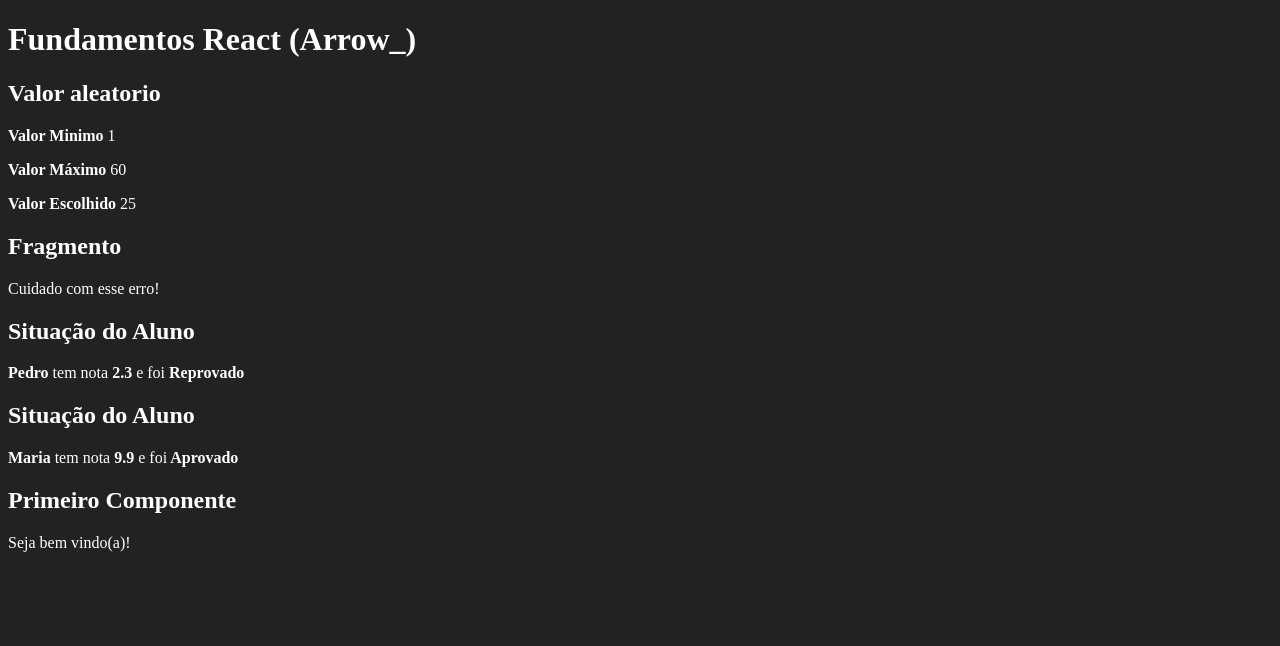
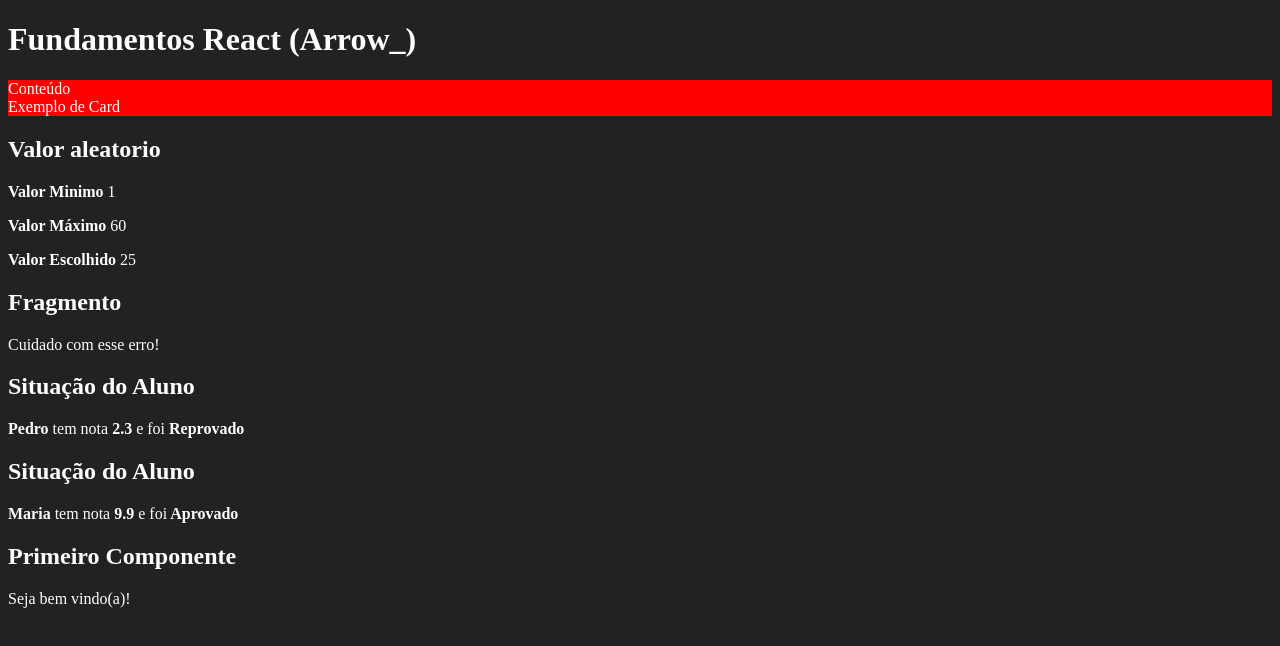
Before and after one commit to lucasg13info/curso-react, a React (Create React App) app in the folder fundamentos-react/: page / in a window 1280 px wide. Shown: the top 646 px of the page. Built offline with nearby package versions, Linux system fonts and the light colour scheme.

Commit message:
Crinado um novo componente, cirando o css para esse componente e aplicando as boas praticas de letras maiusculas.

```diff
--- a/fundamentos-react/src/App.jsx
+++ b/fundamentos-react/src/App.jsx
@@ -1,5 +1,6 @@
 import React from 'react';
 
+import Card from './components/basicos/layout/Card'
 import Aleatorio from './components/basicos/Aleatorio';
 import Primeiro from './components/basicos/Primeiro';
 import ComParametro from './components/basicos/ComParametro';
@@ -9,6 +10,12 @@ import Fragmento from './components/basicos/Fragmento';
 export default () =>(
         <div id>
             <h1>Fundamentos React (Arrow_)</h1>
+
+        <Card titulo="Exemplo de Card">
+
+        </Card>
+
+
 
         <Aleatorio min= {1} max={60}/>
 
--- /dev/null
+++ b/fundamentos-react/src/components/basicos/layout/Card.css
@@ -0,0 +1,3 @@
+.Card{
+    background-color: red;
+}
--- /dev/null
+++ b/fundamentos-react/src/components/basicos/layout/Card.jsx
@@ -0,0 +1,13 @@
+import "./Card.css"
+import React from 'react'
+
+export default props =>{
+
+    return (
+        <div className="Card">
+            <div>Conteúdo</div>
+            <div>{ props.titulo }</div>
+
+        </div>
+    )
+};
```
